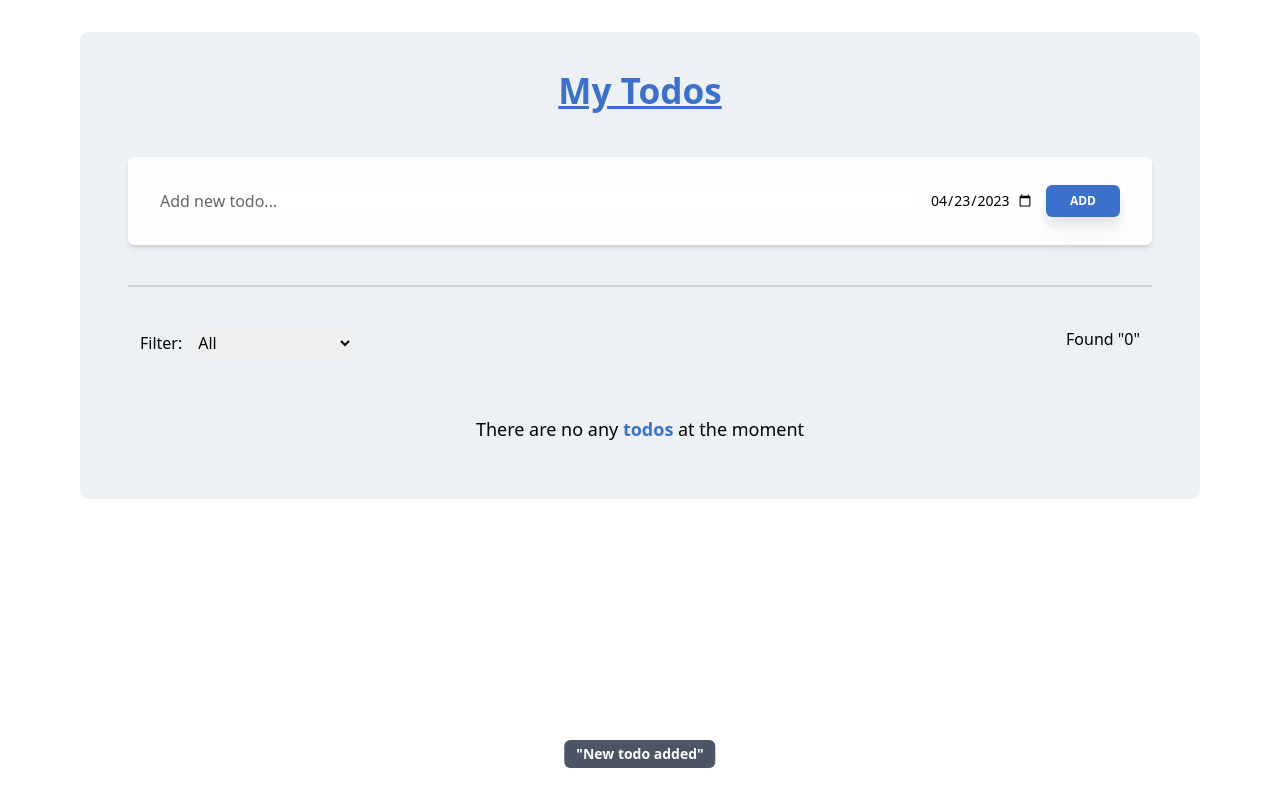
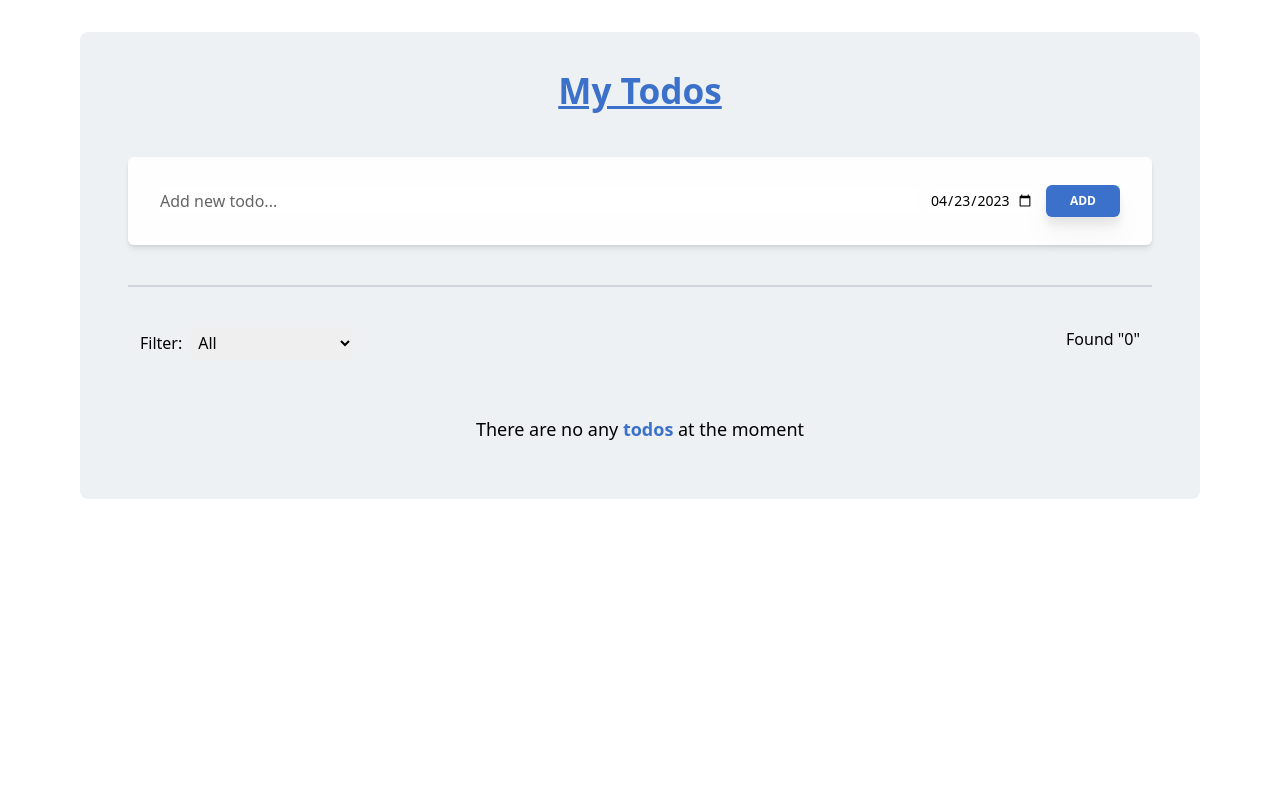
Before and after one commit to SagarMainali/Doingly---Todo-app, a React (Vite) app: page / in a window 1280 px wide. Built offline with nearby package versions, Linux system fonts and the light colour scheme.

Commit message:
expanded the showMessage properties and added each one to the parent

```diff
--- a/src/App.tsx
+++ b/src/App.tsx
@@ -2,7 +2,7 @@ import { useEffect, useState } from 'react'
 import Header from './Components/Header'
 import TodoContainer from './Components/TodoContainer'
 import { TodoObj } from './types'
-import { ShowMessageApp } from './types'
+import { ShowMessage } from './types'
 import FunctionContext from './Context/functionContext'
 
 function App() {
@@ -16,7 +16,7 @@ function App() {
     // temp.splice(matchedIndex, 1)
     // setTodo(temp)
     setTodos(todos.filter((item: TodoObj) => id !== item.id))
-    setShowMessage((prevState: ShowMessageApp) => (
+    setShowMessage((prevState: ShowMessage) => (
       {
         ...prevState,
         showTodoDeleted: true
@@ -63,7 +63,7 @@ function App() {
         )
       )
     )
-    setShowMessage((prevState: ShowMessageApp) => (
+    setShowMessage((prevState: ShowMessage) => (
       {
         ...prevState,
         showTodoEdited: true
@@ -91,33 +91,59 @@ function App() {
     )
   }
 
-  const [showMessage, setShowMessage] = useState<ShowMessageApp>({
+  const [showMessage, setShowMessage] = useState<ShowMessage>({
+    showTodoAdded: false,
     showTodoDeleted: false,
-    showTodoEdited: false
+    showTodoEdited: false,
+    showOnEditMode: false
   })
 
   useEffect(() => {
-    if (showMessage.showTodoDeleted || showMessage.showTodoEdited) {
-      if (showMessage.showTodoDeleted) {
+    const delay: number = 1300
+    if (showMessage.showTodoAdded || showMessage.showTodoDeleted || showMessage.showTodoEdited || showMessage.showOnEditMode) {
+      if (showMessage.showTodoAdded) {
         let timer = setTimeout(() => {
-          setShowMessage((prevState: ShowMessageApp) => (
+          setShowMessage((prevState: ShowMessage) => (
+            {
+              ...prevState,
+              showTodoAdded: false
+            }
+          ))
+        }, delay)
+        return () => clearTimeout(timer)
+      }
+
+      else if (showMessage.showTodoDeleted) {
+        let timer = setTimeout(() => {
+          setShowMessage((prevState: ShowMessage) => (
             {
               ...prevState,
               showTodoDeleted: false
             }
           ))
-        }, 1500)
+        }, delay)
         return () => clearTimeout(timer)
       }
-      else {
+      else if (showMessage.showTodoEdited) {
         let timer = setTimeout(() => {
-          setShowMessage((prevState: ShowMessageApp) => (
+          setShowMessage((prevState: ShowMessage) => (
             {
               ...prevState,
               showTodoEdited: false
             }
           ))
-        }, 1500)
+        }, delay)
+        return () => clearTimeout(timer)
+      }
+      else {
+        let timer = setTimeout(() => {
+          setShowMessage((prevState: ShowMessage) => (
+            {
+              ...prevState,
+              showOnEditMode: false
+            }
+          ))
+        }, delay)
         return () => clearTimeout(timer)
       }
     }
@@ -128,10 +154,11 @@ function App() {
       <div className='py-8 px-2 md:px-20'>
         <div className="container mx-auto bg-graay py-8 px-4 sm:px-12 rounded-lg flex flex-col gap-10">
           <h1 className='text-center text-[2.2rem] text-bluey font-semibold underline'>My Todos</h1>
-          <Header todos={todos} setTodos={setTodos} />
+          <Header setTodos={setTodos} showMessage={showMessage} setShowMessage={setShowMessage} />
           <hr className='border border-gray-300' />
           <TodoContainer todos={todos} />
         </div >
+        {showMessage.showTodoAdded && <div className="text-sm text-fwhite font-semibold bg-gray-600 px-3 py-1 rounded-md fixed left-2/4 bottom-8 -translate-x-2/4">"New todo added"</div>}
         {showMessage.showTodoDeleted && <div className="text-sm text-fwhite font-semibold bg-gray-600 px-3 py-1 rounded-md fixed left-2/4 bottom-5 -translate-x-2/4">"Todo deleted"</div>}
         {showMessage.showTodoEdited && <div className="text-sm text-fwhite font-semibold bg-gray-600 px-3 py-1 rounded-md fixed left-2/4 bottom-5 -translate-x-2/4">"Todo edited"</div>}
       </div>
--- a/src/Components/Header.tsx
+++ b/src/Components/Header.tsx
@@ -1,6 +1,6 @@
 import React, { useState, useRef, useEffect } from 'react'
 import { TodoObj } from '../types'
-import { ShowMessageHeader } from '../types'
+import { ShowMessage } from '../types'
 
 type FormDataObj = {
      todo: string,
@@ -8,11 +8,12 @@ type FormDataObj = {
 }
 
 type Props = {
-     todos: TodoObj[],
-     setTodos: React.Dispatch<React.SetStateAction<TodoObj[]>>
+     setTodos: React.Dispatch<React.SetStateAction<TodoObj[]>>,
+     showMessage: ShowMessage,
+     setShowMessage: React.Dispatch<React.SetStateAction<ShowMessage>>
 }
 
-function Header({ todos, setTodos }: Props) {
+function Header({ setTodos, showMessage, setShowMessage }: Props) {
 
      const [formData, setFormData] = useState<FormDataObj>(
           {
@@ -21,26 +22,8 @@ function Header({ todos, setTodos }: Props) {
           }
      )
 
-     const [showMessage, setShowMessage] = useState<ShowMessageHeader>({
-          showTodoAdded: false,
-          onEditMode: false
-     })
-
      // handle the change in inputs (both input and date)
      function handleChange(event: React.ChangeEvent<HTMLInputElement>): void {
-
-          if (todos.length >= 1) {
-               const todosOnEditMode: number = todos.findIndex((item: TodoObj) => (
-                    item.onEditMode
-               ))
-               todosOnEditMode && setShowMessage((prevState: ShowMessageHeader) => (
-                    {
-                         ...prevState,
-                         onEditMode: true
-                    }
-               ))
-          }
-
           const { name, value } = event.target
           setFormData(
                (prevState: FormDataObj) => {
@@ -84,7 +67,12 @@ function Header({ todos, setTodos }: Props) {
                     ]
                ))
                clearInputField()
-               // setShowMessage(true)
+               setShowMessage((prevState: ShowMessage) => (
+                    {
+                         ...prevState,
+                         showTodoAdded: true
+                    }
+               ))
                toggleClassName.current = 'hidden'
           }
           else {
@@ -102,16 +90,6 @@ function Header({ todos, setTodos }: Props) {
           })
      }
 
-     useEffect(() => {
-          if (showMessage) {
-               let timer = setTimeout(() => {
-                    // setShowMessage(false)
-               }, 1500)
-
-               return () => clearTimeout(timer)
-          }
-     }, [showMessage])
-
      // toggle classname hidden without rendering
      const toggleClassName: React.MutableRefObject<string> = useRef('hidden')
 
@@ -123,7 +101,6 @@ function Header({ todos, setTodos }: Props) {
                     <button className="bg-bluey text-fwhite py-2 px-4 sm:px-6 rounded-md text-xs font-semibold drop-shadow-xl duration-150 hover:scale-105" onClick={() => addTodo(formData)}>ADD</button>
                </div>
                <p className={`${toggleClassName.current}` + ' absolute text-reddy py-1'}>Todo can't be empty*</p>
-               {showMessage && <div className="text-sm text-fwhite font-semibold bg-gray-600 px-3 py-1 rounded-md fixed left-2/4 bottom-8 -translate-x-2/4">"New todo added"</div>}
           </div >
      )
 }
```
Also changed, not shown: src/types.ts (+4 -7 lines).
